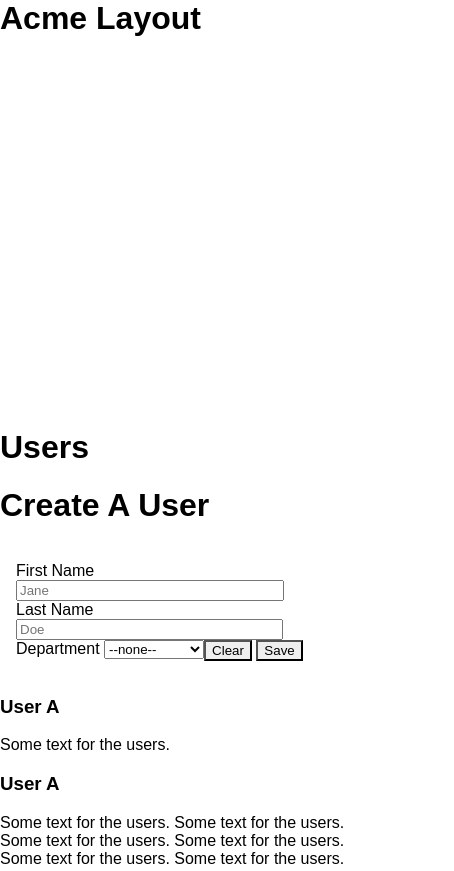
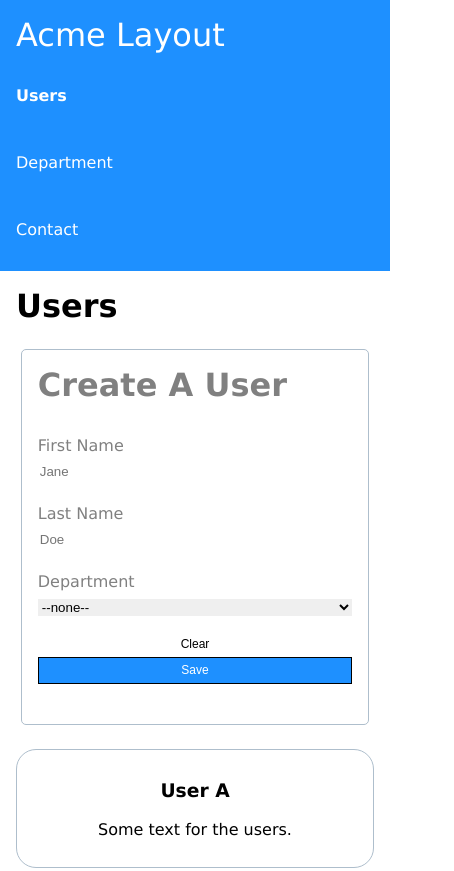
Before and after one commit to anddyf/acme-flex-box, a plain HTML site: page index.html in a window 390 px wide. Shown: the top 871 px of the page, 454 px wide, since content can reach past the window. Drawn offline with Linux system fonts and the light colour scheme.

Commit message:
Completed

```diff
--- a/style.css
+++ b/style.css
@@ -1,115 +1,194 @@
-*{
-    font-family: Arial, Helvetica, sans-serif
-}
 body{
     margin:0;
+    font-family: Verdana, Geneva, Tahoma, sans-serif;
 }
-.container {
+/* header start */
+.nav{
     display:flex;
-    flex-wrap:wrap;
-    background-color:blue;
     flex-direction: row;
+    flex-wrap: wrap;
+    background-color: dodgerblue;
+    text-align: center;
     max-width:100vw;
+}
+.nav h1{
+    flex-grow:1;
+    font-weight:100;
+    max-width:24vw;
+    padding:0.5em 1em;
+    text-align: left;
+    margin:0;
+    color:white;
+}
 
-}
-.normal h1{
-    margin:0;
-    text-align:left;
-}
 .normal{
     flex-grow: 1;
-    color: white;
-    padding:2em;
-    text-align:center;
-    height:10%;
-}
-h1.users{
-     margin: 1em 1em;
-     padding:0em;
+    max-width:24vw;
+    padding:2em 0;
+    color:white;
 }
 
-.userbox{
+/* header end */
+/* body start */
+.user-title{
+    width:100vw;
+    padding:1em;
+    margin:0;
+}
+
+.user-container{
     display:flex;
     flex-wrap:wrap;
     flex-direction: row;
+    max-width: 100vw;
+    justify-content: center;
+}
+.user-inner-container{
+    flex-grow: 1;
     max-width:600px;
-    border: 1px solid black;
-    margin: 0 auto;
+    padding:1em;
+    border: 1px solid #aebecc;
+    border-radius:5px;
+    color:grey;
+    text-align: left;
+}
+
+.user-inner-container h1{
+    padding:0 0 0.5em 0;
+    margin:0;
+    text-align: left;
 
 }
-.userflex{
-    flex-grow: 1;
-    color: white;
-    width:600px;
-    padding:1em;
-    text-align:center;
-    height:10%;
-}
-.userflex h1{
-    margin:0;
-    padding:0;
-    color:black;
-    text-align: left;
-}
-form{
+
+.user-box{
     display:flex;
     flex-wrap:wrap;
     flex-direction: row;
-    max-width:100%;
-    margin: 0 auto;
-    padding:1em
-}
-.column{
-    width:100%;
+    max-width: 100vw;
+    justify-content: center;
+    padding:0.5em 0;
 }
 label{
-    width:20%
+    flex-grow:1;
+    max-width:25vw;
 }
 input{
-    width:80%
+    flex-grow:5;
 }
 select{
-    width: 80%;
-}
-button{
-    border-radius:0;
+    flex-grow:7;
 }
 .buttons{
-    margin: 0 auto;
+    display:flex;
+    flex-wrap:wrap;
+    flex-direction: row;
+    max-width: 150px;
+    justify-content: center;
 }
-@media( max-width:600px){
-    .container {
+.clear{
+    border: 1px solid black;
+    min-width: 60px;
+    font-size: 0.75em;
+    padding:0.45em 0;
+    background-color: white;
+}
+.save{
+    border: 1px solid black;
+    min-width: 60px;
+    font-size: 0.75em;
+    color:white;
+    background-color: dodgerblue;
+    padding:0.45em 0;
+}
+.user-grid{
+    display:flex;
+    flex-wrap: wrap;
+    flex-direction: row;
+    justify-content: center;
+    max-width:100vw;
+}
+.user-grid-box{
+    flex-grow:1;
+    min-width:23vw;
+    max-width: 27vw;
+    padding:0.75em;
+    margin:1em;
+    text-align: center;
+    border:1px solid #aebecc;
+    border-radius:20px;
+}
+
+
+/* body end */
+
+/* mobile starts */
+@media(max-width:600px){
+    .nav{
+        flex-direction: column;
+        text-align: left;
+    }
+    .nav h1{
+        max-width: 100vw;
+        padding: 0.5em 0.5em;
+    }
+    .normal{
+        max-width: 100vw;
+        padding: 1em 1em 2em;
+    }
+    .user-container{
+        max-width: 100vw;
+        padding:0.5em;
+    }
+    .user-inner-container{
+        max-width: 85vw;
+        margin: 0 0.8em;
+    }
+    .user-title {
+        width: 90vw;
+        padding: 0.5em;
+    }
+    .user-box{
+        flex-direction: column;
+        max-width: 100vw;
+    }
+
+    label{
+        flex-grow:1;
+        max-width: 100vw;
+        padding:0.5em 0;
+    }
+    input{
+        border:0;
+    }
+    select{
+        border:0;
+    }
+    .buttons{
         display:flex;
         flex-wrap:wrap;
-        background-color:blue;
         flex-direction: column;
+        max-width: 100vw;
+
+        justify-content: center;
+    }
+    .clear{
+        border:0;
         max-width:100vw;
-        max-height: 100vh;
 
     }
-    .normal{
-        padding:1em 2em;
-        width:100vw;
-        text-align:left;
+    .save{
+        max-width:100vw;
+        color:white;
     }
-    .userbox{
+    .user-grid{
         display:flex;
-        flex-wrap:wrap;
-        flex-direction: row;
-        max-width:600px;
-        border: 1px solid black;
-        margin: 0 auto;
+        flex-wrap: wrap;
+        flex-direction: column;
+        justify-content: center;
+
     }
-    .form{
-        margin:0;
-    }
-    label{
-        width:100%
-    }
-    input{
-        width:100%
-    }
-    select{
-        width: 100px;
+    .user-grid-box{
+        max-width: 100vw;
     }
 }
+/* mobile ends */
```
